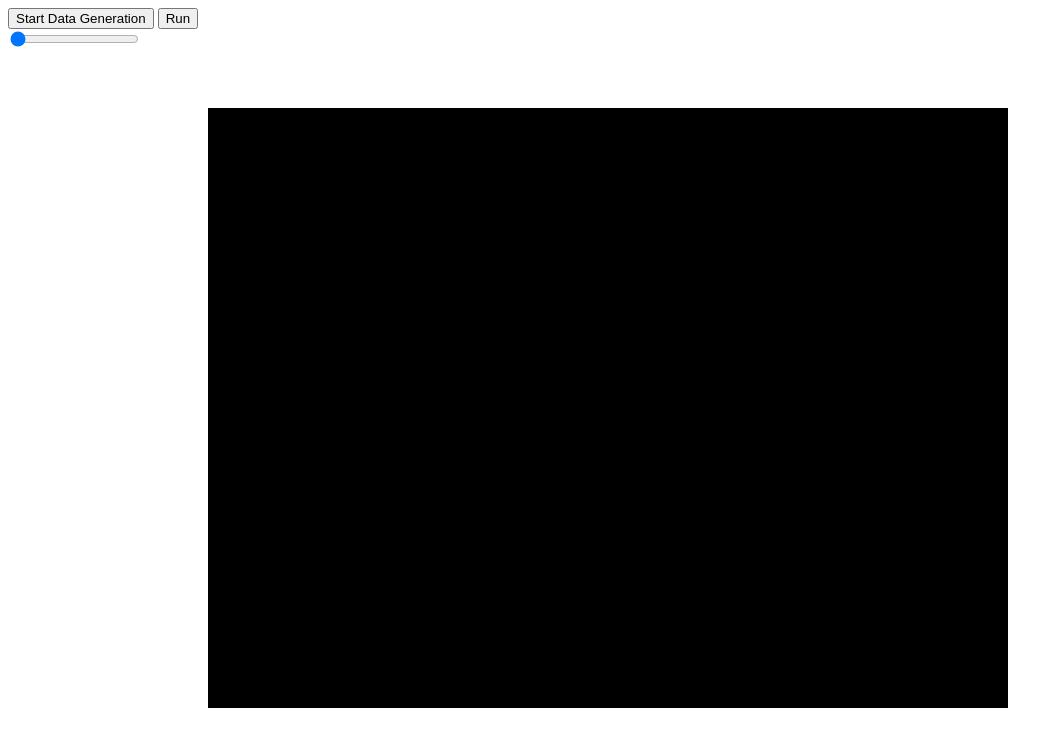
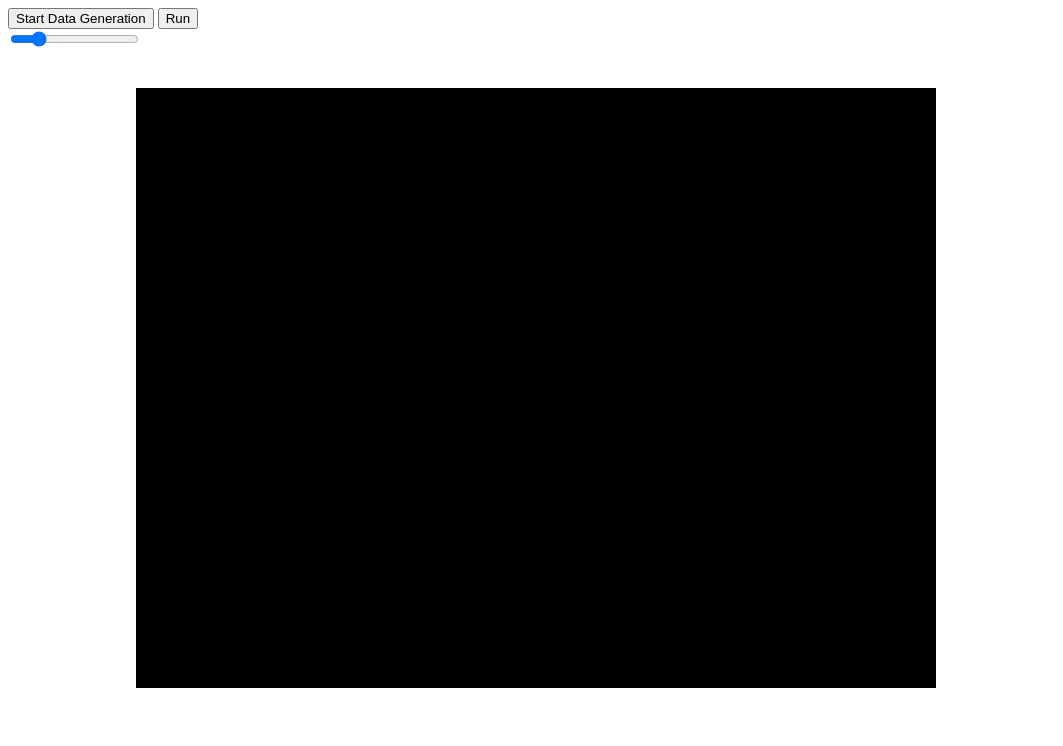
Before and after one commit to timerg/ArduinoOscilloscope, a website: page interface/index.html in a window 1280 px wide. Shown: the whole page, without its empty margins (0-1063 px from the left). Drawn offline with nearby package versions, Linux system fonts and the light colour scheme.

Commit message:
working on resize event

```diff
--- a/interface/index.html
+++ b/interface/index.html
@@ -1,24 +1,35 @@
 <html>
+<head>
+<script src="https://ajax.googleapis.com/ajax/libs/jquery/3.3.1/jquery.min.js"></script>
+
+</head>
 <body>
+<!-- <canvas id="interface" width="1500" height="1000" style="position: absolute; z-index: 1"> -->
+<!-- </canvas> -->
 <canvas id="fg" width="1000" height="800" style="position: absolute; z-index: -1">
 </canvas>
 <button id='dataGen' onclick="genDataEvent();">Start Data Generation</button>
 <button id='drawData' onclick="drawDataEvent();">Run</button>
 <div class="slidecontainer">
-  <input type="range" min="1" max="50" value="1" class="slider" id="myRange" oninput="rescale(this.value)">
+  <input type="range" min="1" max="50" value="10" class="slider" id="myRange" oninput="rescale(this.value)">
 </div>
 <script>
+
 
 const BUFFLIMIT = 50;
 const DATAGAP = 10
 const DATASIZE = 1280;
 const BUFFSIZE = DATASIZE * BUFFLIMIT;
-var FRAMELIMIT = 10;
+var FRAMELIMIT = 50;
 var FRAMESIZE = DATASIZE * FRAMELIMIT;
+var div = 128;		// determine by arduino adc ADCSRA register.  128/64/32/16/8
+const DIVTOSR = 13;	// A factor related to ADC cycles per sample. div only decides the input clk that ADC uses.
 
 
-const CBOARDERL = 200;		// left gap btw canvas and window
-const CBOARDERT = 100;		// top gap btw canvas and window
+
+//-- Canvas position
+var CBOARDERL = 200;		// left gap btw canvas and window
+var CBOARDERT = 100;		// top gap btw canvas and window
 const PBOARDERL = 10;		// left gap btw plot line and canvas
 const PBOARDERT = 10;		// top gap btw plot line and canvas
 const PBOARDERB = 20;
@@ -28,10 +39,31 @@ const CHEIGHT = 600;
 const PHEIGHT = CHEIGHT - PBOARDERB;
 const YSCALE = (PHEIGHT / 255);	// scale data value to plot size
 
-// Event
+
+var fc = document.getElementById("fg"),
+		fg = fc.getContext("2d");
+
+function createFront() {
+	console.log("happy")
+    fc.width = window.innerWidth;
+	CBOARDERL = fc.width * 0.1
+    fc.height = window.innerHeight;
+	CBOARDERT = fc.height * 0.1
+
+	fg.fillStyle = "black";
+	fg.lineWidth = 3;
+	fg.fillRect(CBOARDERL, CBOARDERT, CWIDTH, CHEIGHT);
+	fg.strokeStyle="yellow";
+}
+createFront();
+window.onresize = createFront();
+
+
+
+//--- Event
 var event = new Event('data');
 
-// Data and Buffer
+//--- Data and Buffer
 	//Data
 var data = new ArrayBuffer(DATASIZE);
 var dataArray = new Uint8Array(data);
@@ -42,7 +74,7 @@ var buffCount = 0; //Indicate the buffer position into which data is inserted
 var xbuffer = new Float32Array(BUFFSIZE);
 
 
-// User Control interface
+//--- User Control interface
 	// Frame Slider
 function rescale(val){
 	FRAMELIMIT = val;
@@ -53,7 +85,7 @@ function rescale(val){
 
 
 
-// Data Generate
+//---Data Generate
 	// input data
 	// generate data and trigger data write to buffer event
 var genDataIntervalID;
@@ -67,7 +99,7 @@ function genData() {
 			dataArray[i] = number;
 		}
 		window.dispatchEvent(event);     // trigger 'data' event
-	}, 1);
+	}, 100);
 }
 function genDataEvent(){
 	var dataGenButton = document.getElementById('dataGen');
@@ -82,8 +114,10 @@ function genDataEvent(){
 	}
 }
 
-	//xbuffer
-		// Only write frameSize bytes from the beginning og xbuffer. The others just ignore
+//---xbuffer and Time calculation
+	// Only write frameSize slots from the beginning of xbuffer. Other slots are ignored
+	// The change of division factor doesn't make difference to xbuffer because the datasize is always same
+	// But the x label (s/div) should be modified
 function scaleX(frameSize){
 	for(var i = 0; i < frameSize; i++){
 		xbuffer[i] = i / (frameSize) * PWIDTH + CBOARDERL + PBOARDERL;
@@ -91,29 +125,39 @@ function scaleX(frameSize){
 }
 scaleX(FRAMESIZE);
 
+	// Time per frame =  DATASIZE * Division_Factor / Clock_Frequency
+		// Max_Division_Factor = 128
+		// Clock_Frequency = 16M Hz
+		// Thus the time interval between points is Dvision_Factor * 1u/16 s
+	//This function write 0 to buffer while there is no data input
+var write0ToBufferID;
+function write0ToBuffer(){
+	write0ToBufferID = window.setInterval(function(){
+		let startPoint = buffCount*DATASIZE;
+		for(let i = startPoint; i < startPoint + DATASIZE; i++){
+			buffer[i] = 0;
+		}
+		buffCount = (buffCount + 1) % FRAMELIMIT;
+	}, div * DATASIZE * DIVTOSR / 16000)
+}
+
 
 
 
 
 window.addEventListener('data', function(){
+	clearInterval(write0ToBufferID);
 	buffer.set(dataArray, buffCount * DATASIZE);
 	buffCount = (buffCount + 1) % FRAMELIMIT;
+	write0ToBuffer();
 })
 
 
 
 
 
-// Canvas
-var fc = document.getElementById("fg"),
-		fg = fc.getContext("2d");
-
-fg.fillStyle = "black";
-fg.lineWidth = 3;
-fg.fillRect(CBOARDERL, CBOARDERT, CWIDTH, CHEIGHT);
-fg.strokeStyle="yellow";
-
-// Draw path
+//--- Canvas
+//--- Draw path
 var drawDataID;
 function drawData(){
 	fg.fillStyle = "black"
@@ -126,9 +170,8 @@ function drawData(){
 	}
 	fg.stroke();
 	fg.fillStyle = "#ffffff"
-	fg.fillRect(xbuffer[buffCount * DATASIZE], CBOARDERT, 1, CHEIGHT);
+	fg.fillRect(xbuffer[buffCount * DATASIZE], CBOARDERT, 3, CHEIGHT);
 	drawDataID = requestAnimationFrame(drawData);
-
 }
 
 function drawDataEvent(){
```
